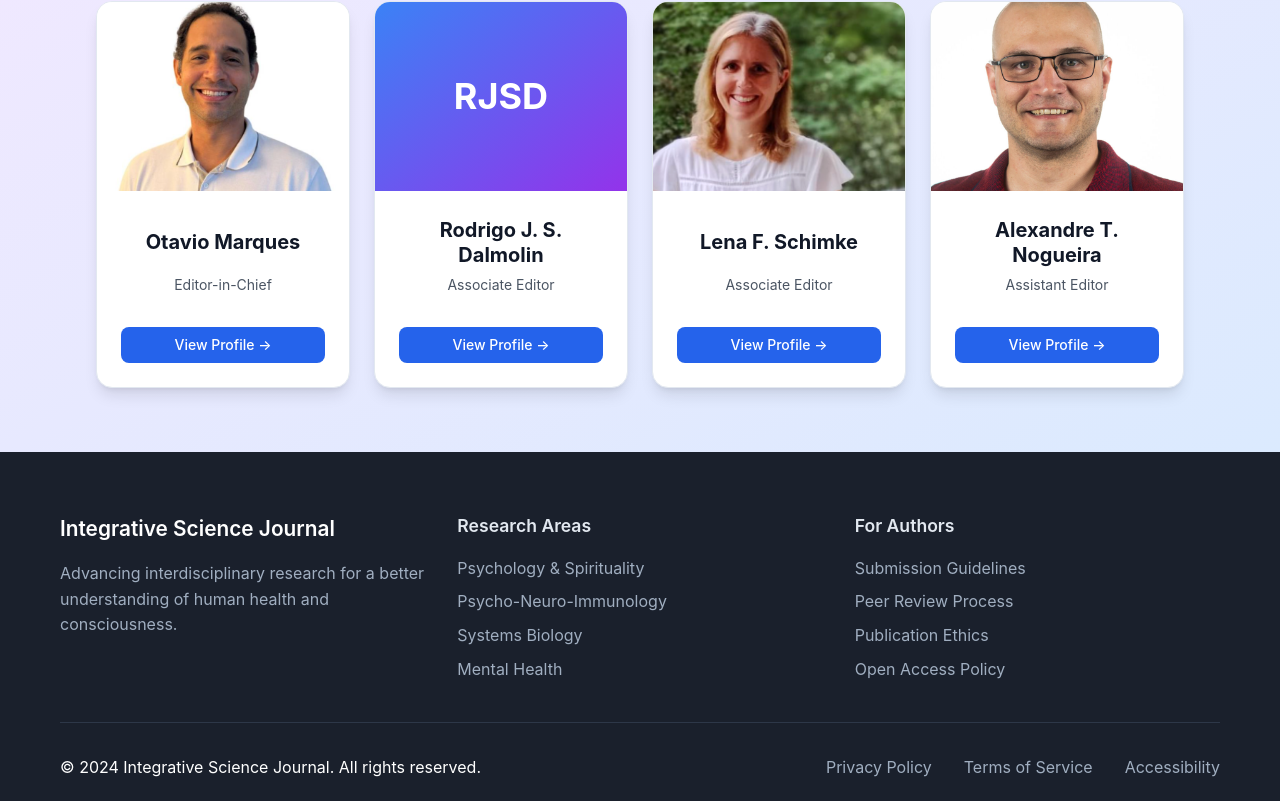
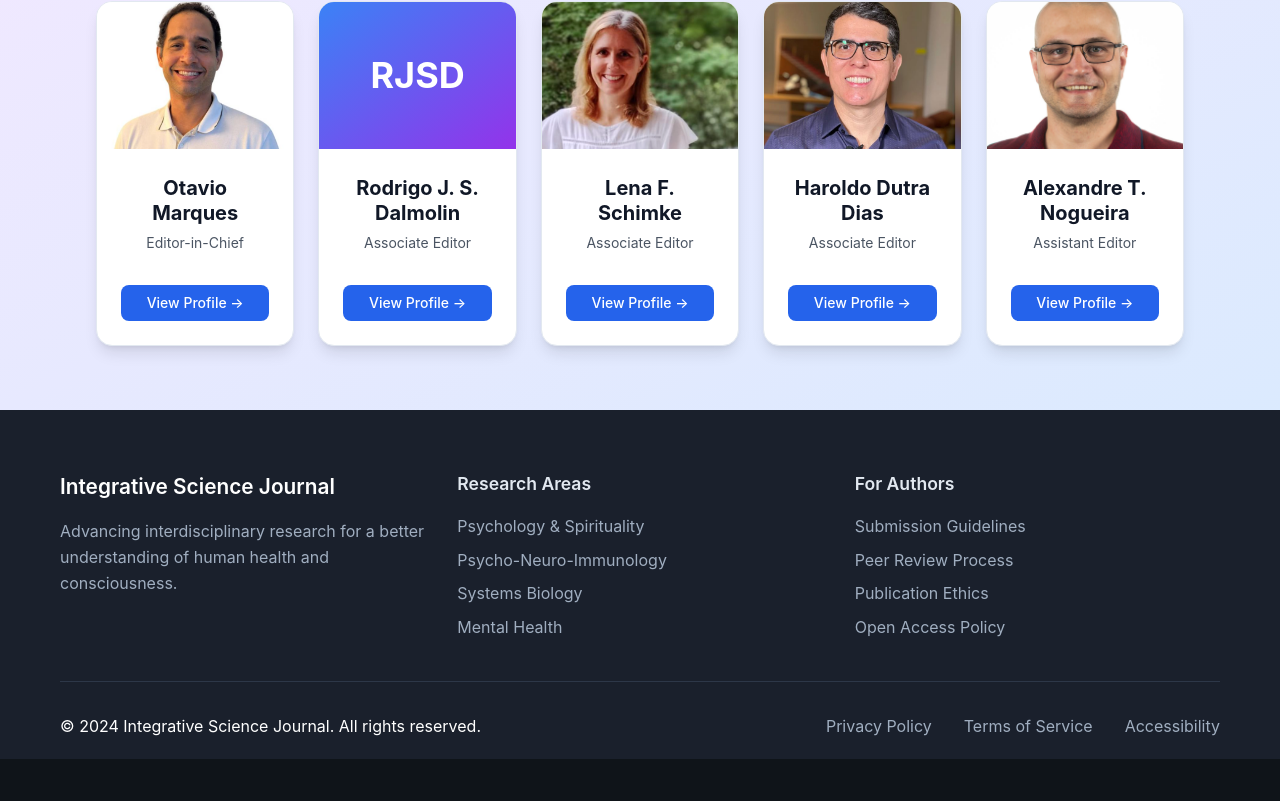
Before and after one commit to Integrative-Sciences/website, a React (Create React App) app: page / in a window 1280 px wide. Shown: the part 3345-4146 px from the top of the page. After the commit the page ends 4104 px from the top, so only its background shows below. Built offline with nearby package versions, Linux system fonts and the light colour scheme.

Commit message:
feat(bios): Adds Haroldo Dutra Dias to the bios list
Adds a new entry to the bios list, including the
image, bio information, and relevant details.

```diff
--- a/src/bios.ts
+++ b/src/bios.ts
@@ -4,6 +4,7 @@
 import otavioImage from './assets/otavio.png';
 import lenaImage from './assets/lena.png';
 import alexImage from './assets/alex.jpg';
+import haroldoImage from './assets/haroldo.png';
 
 export const bios = [
     {
@@ -32,6 +33,14 @@ export const bios = [
     },
     {
         "id": 4,
+        "name": "Haroldo Dutra Dias",
+        "title": "Associate Editor",
+        "bio": "Haroldo Dutra Dias is a neuroscientist, psychologist, and legal scholar whose work integrates neuroscience, behavior, and social systems. He is currently a postdoctoral fellow at the Psychoneuroimmunology Laboratory in the Department of Clinical Medicine at the University of São Paulo's School of Medicine (FMUSP), under the supervision of Prof. Otavio Cabral Marques, and at the Ann Romney Center for Neurologic Diseases, Brigham and Women's Hospital, Harvard Medical School, under Prof. Rafael Machado Rezende. He completed his PhD in Neuroscience at the Federal University of Minas Gerais (UFMG, 2024), with a collaborative period at the University of Toronto under Prof. Clement Hamani, and his Master's in Neuroscience (UFMG, 2022). His research focuses on psychoneuroimmunology, anxiety, temporomandibular disorders, and the neurobiology of stress-related conditions. He is an associate researcher at the iNuTech Institute for Applied Research in Science, Technology, and Innovation and at the Nautilus Lab (USP). Beyond academia, he serves as Presiding Judge of the 3rd Business, Treasury, and Public Records Court in Contagem, Minas Gerais, bringing a unique perspective on the intersection of neuroscience, human behavior, and social justice. As Associate Editor, he champions integrative approaches that connect neural mechanisms with psychological processes and their broader societal implications.",
+        "image": haroldoImage,
+        "path": "haroldo"
+    },
+    {
+        "id": 5,
         "name": "Alexandre T. Nogueira",
         "title": "Assistant Editor",
         "bio": "Alexandre T. Nogueira is a software engineer and computer scientist whose work bridges technology, healthcare, and education through integrative systems design. He is Assistant Professor of Computer Science at Champlain College (Vermont, USA), where he teaches AI, algorithms, and game programming. His research and development span medical technology, distributed systems, and educational platforms, with a focus on translating complex technical solutions into practical applications. He is the creator of DocDo, an augmented reality surgical planning platform used in over 600 oncological procedures, and founder of GameGuild, a DAO-based platform integrating blockchain, e-learning, and game development. With a Master's in Computer Science from the Federal University of Piauí and a Bachelor's in Computer Engineering from the State University of Campinas (Unicamp), he has contributed to projects ranging from high-performance computing orchestration to therapeutic VR applications. His work in mobile gaming has reached over 250 million downloads globally. As Assistant Editor, he brings expertise in systems integration, emerging technologies, and the intersection of computational methods with real-world interdisciplinary challenges.",
```
Also changed, not shown: src/assets/haroldo.png (added).
